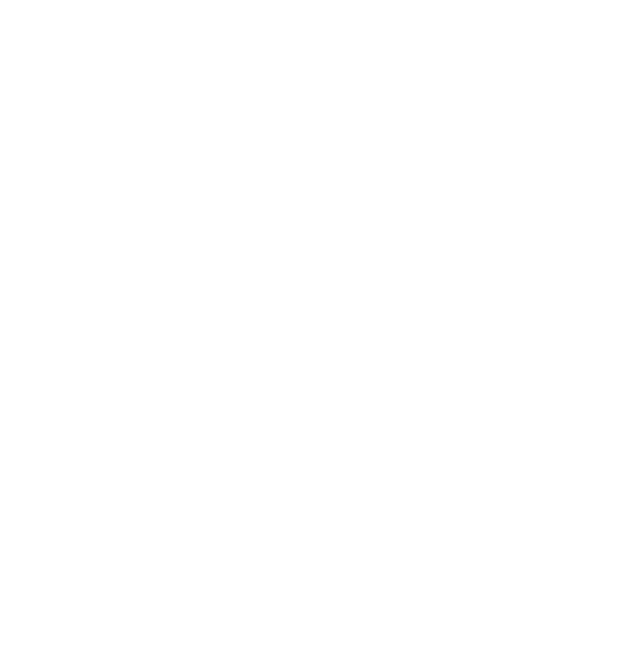
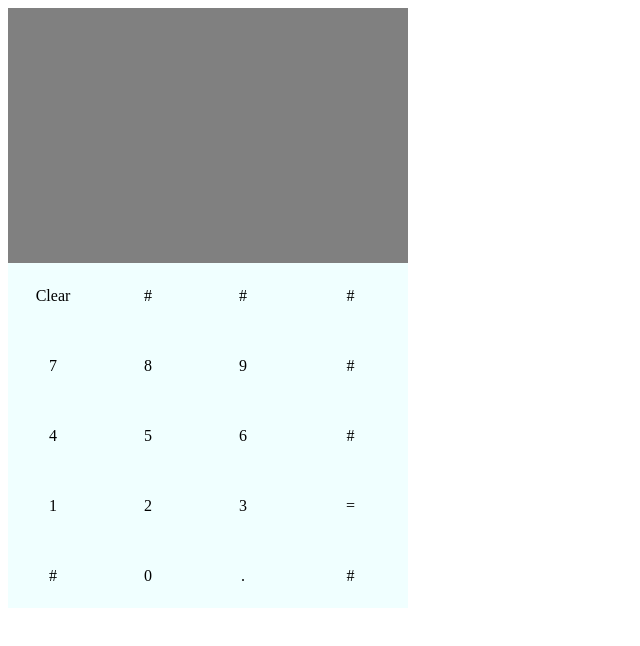
Before and after one commit to JaseFreemanBirdsnest/calc_project, a plain HTML site: page index.html in a window 1280 px wide. Shown: the whole page, without its empty margins (0-640 px from the left). Drawn offline with Linux system fonts and the light colour scheme.

Commit message:
building the visual elements of the Calc with HTML and css, still ongoing

```diff
--- a/index.html
+++ b/index.html
@@ -1,8 +1,4 @@
 <!DOCTYPE html>
-<!--[if lt IE 7]>      <html class="no-js lt-ie9 lt-ie8 lt-ie7"> <![endif]-->
-<!--[if IE 7]>         <html class="no-js lt-ie9 lt-ie8"> <![endif]-->
-<!--[if IE 8]>         <html class="no-js lt-ie9"> <![endif]-->
-<!--[if gt IE 8]>      <html class="no-js"> <!--<![endif]-->
 <html>
     <head>
         <meta charset="utf-8">
@@ -13,10 +9,37 @@
         <link rel="stylesheet" href="style.css">
     </head>
     <body>
-        <!--[if lt IE 7]>
-            <p class="browsehappy">You are using an <strong>outdated</strong> browser. Please <a href="#">upgrade your browser</a> to improve your experience.</p>
-        <![endif]-->
+        <div id="content">
+            <div class="screen">
+                <div id="smalltype"></div>
+                <div id="largetype"></div>
+            </div>
 
+            <div id="buttons">
+
+                <div class="button">Clear</div>
+                <div class="button">#</div>
+                <div class="button">#</div>
+                <div class="button">#</div>
+                <div class="button">7</div>
+                <div class="button">8</div>
+                <div class="button">9</div>
+                <div class="button">#</div>
+                <div class="button">4</div>
+                <div class="button">5</div>
+                <div class="button">6</div>
+                <div class="button">#</div>
+                <div class="button">1</div>
+                <div class="button">2</div>
+                <div class="button">3</div>
+                <div class="button">=</div>
+                <div class="button">#</div>
+                <div class="button">0</div>
+                <div class="button">.</div>
+                <div class="button">#</div>
+
+            </div>
+        </div>
         <script src="calc.js" async defer></script>
     </body>
 </html>
--- a/style.css
+++ b/style.css
@@ -0,0 +1,31 @@
+body {
+    display: grid;
+}
+
+#content{
+    display: grid;
+    width: 400px;
+    height: 600px;
+    background-color: antiquewhite;
+}
+
+.screen{
+    display: grid;
+    grid-template-rows: 30% auto;
+    border-color: black;
+    border: 2px;
+    padding: 10px;
+    background-color: gray;
+
+}
+
+#buttons{
+    display: grid;
+    grid-template-columns: 90px 90px 90px auto;
+    grid-template-rows: auto;
+    justify-items: center;
+    align-items: center;
+    grid-gap: 5px;
+    background-color: azure;
+
+}
```
